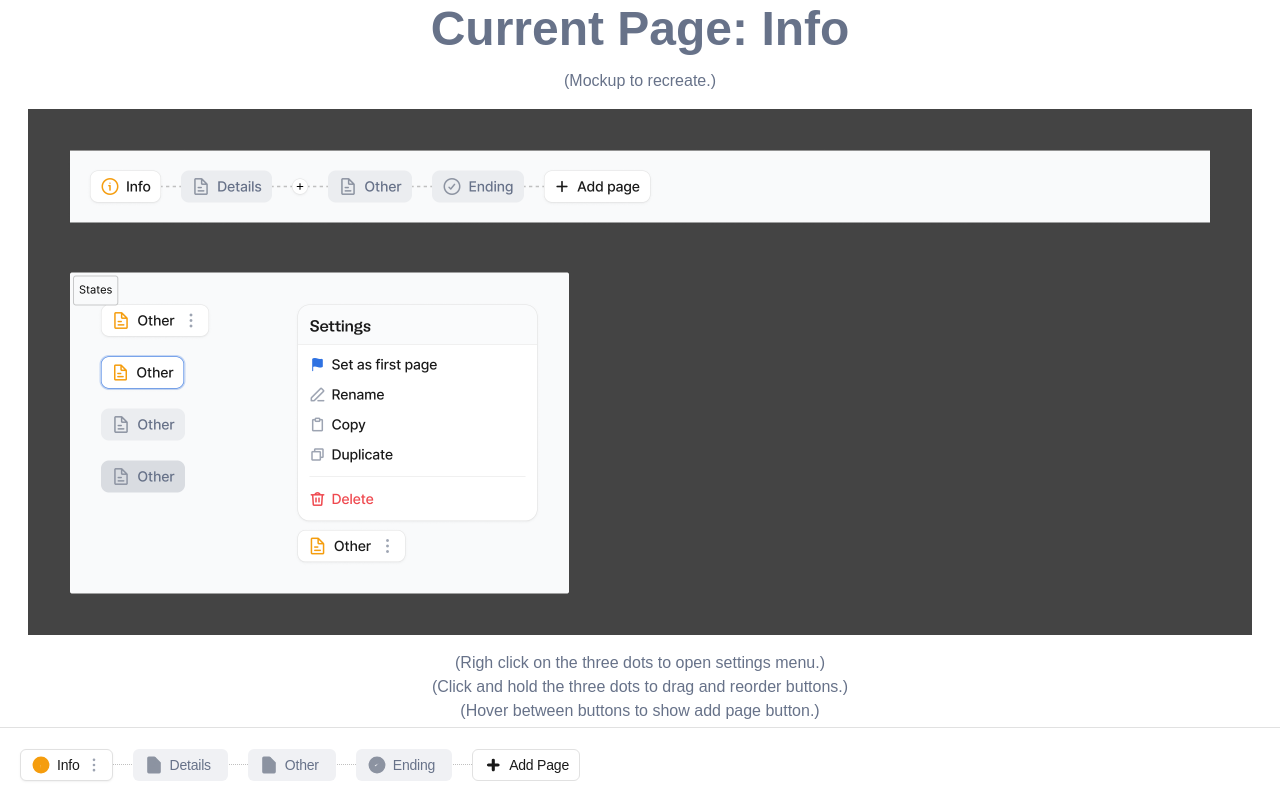
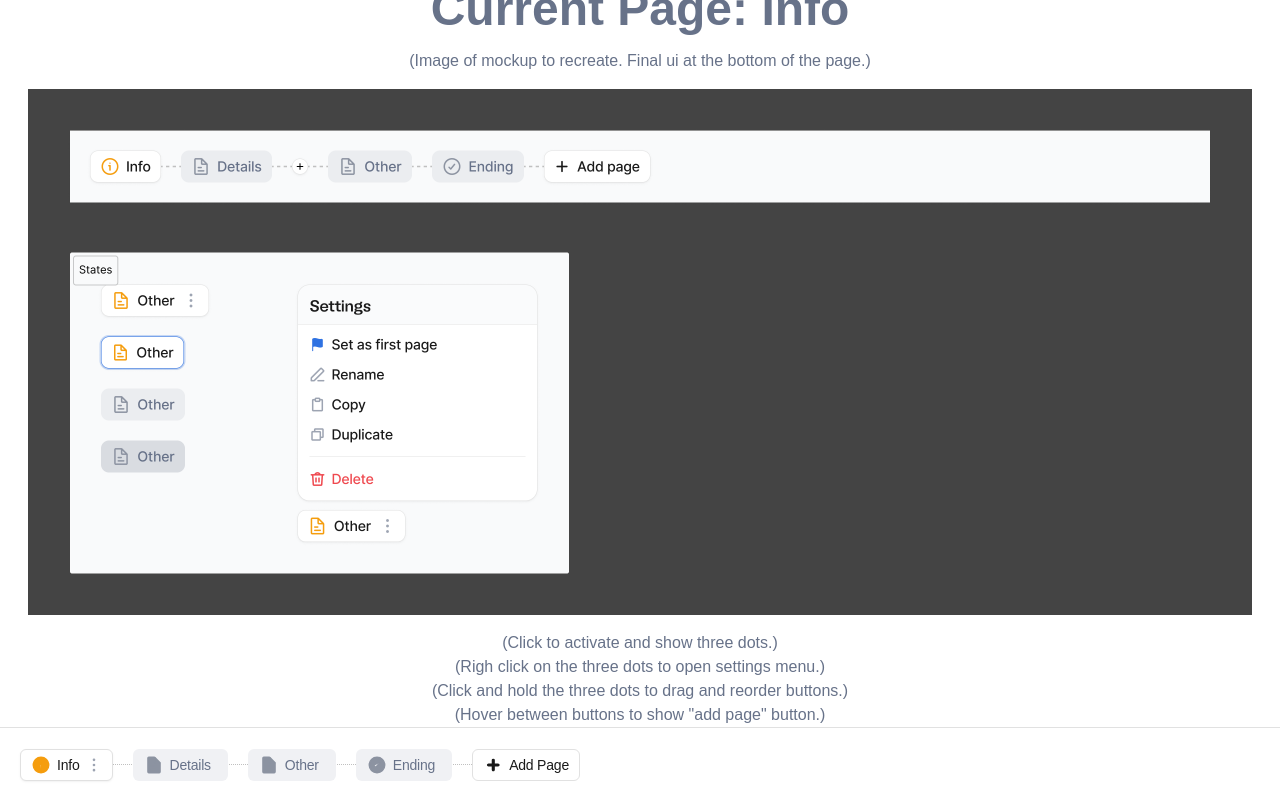
Before and after one commit to mikegulline/fillout, a Next.js app: page / in a window 1280 px wide. Built offline with nearby package versions, Linux system fonts and the light colour scheme.

Commit message:
updated infos about task

```diff
--- a/src/components/step-nav/step-scene.tsx
+++ b/src/components/step-nav/step-scene.tsx
@@ -9,14 +9,16 @@ export const StepScene = () => {
   return (
     <div className='flex-grow gap-4 flex flex-col justify-center items-center w-full color text-[#677289] text-center'>
       <h1 className='text-5xl font-bold'>Current Page: {active?.name}</h1>
-      <p>(Mockup to recreate.)</p>
+      <p>(Image of mockup to recreate. Final ui at the bottom of the page.)</p>
       <Image src={Mockup} alt='Mockup' width={1224} height={526} />
       <p>
+        (Click to activate and show three dots.)
+        <br />
         (Righ click on the three dots to open settings menu.)
         <br />
         (Click and hold the three dots to drag and reorder buttons.)
         <br />
-        (Hover between buttons to show add page button.)
+        (Hover between buttons to show "add page" button.)
       </p>
     </div>
   );
```
